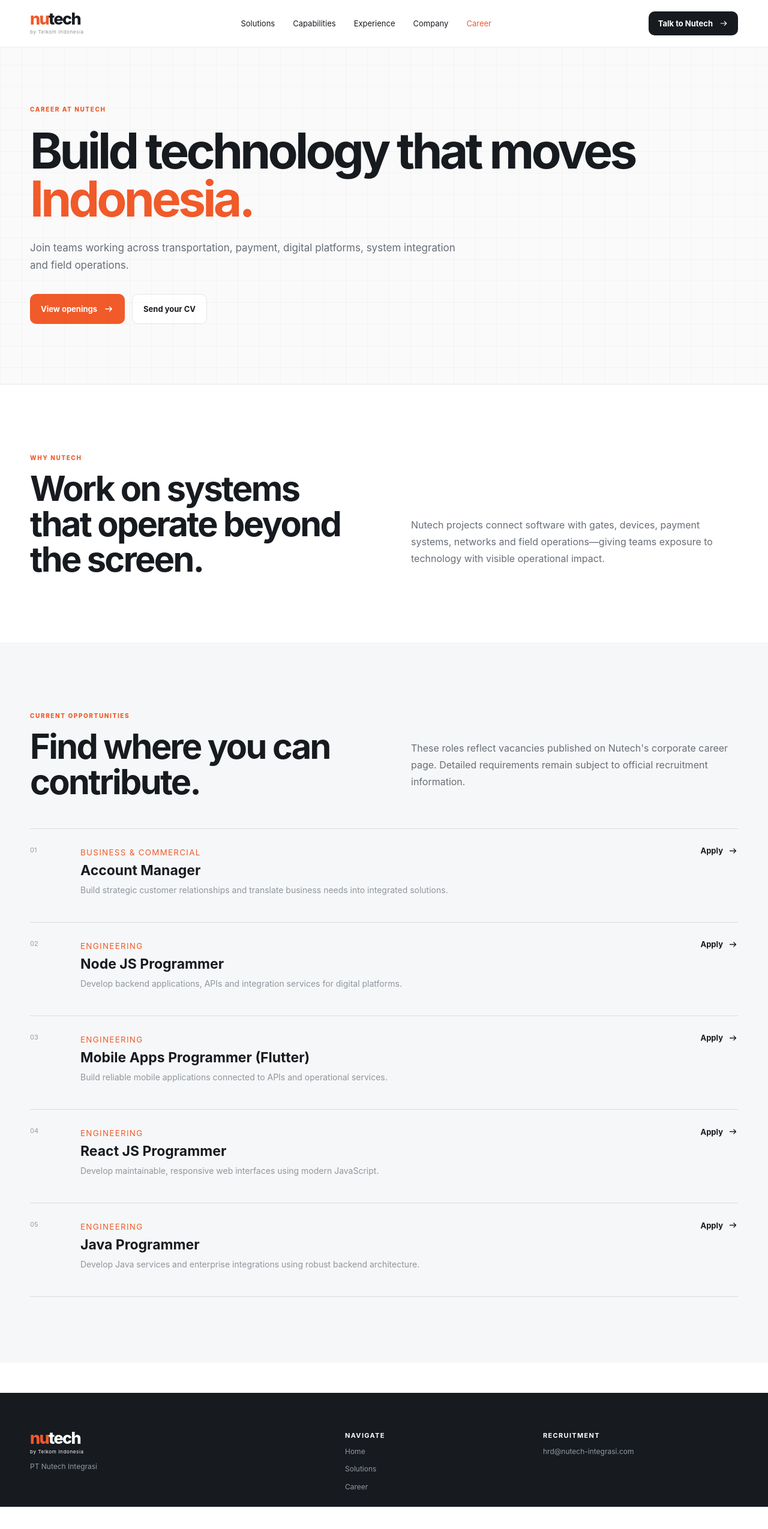
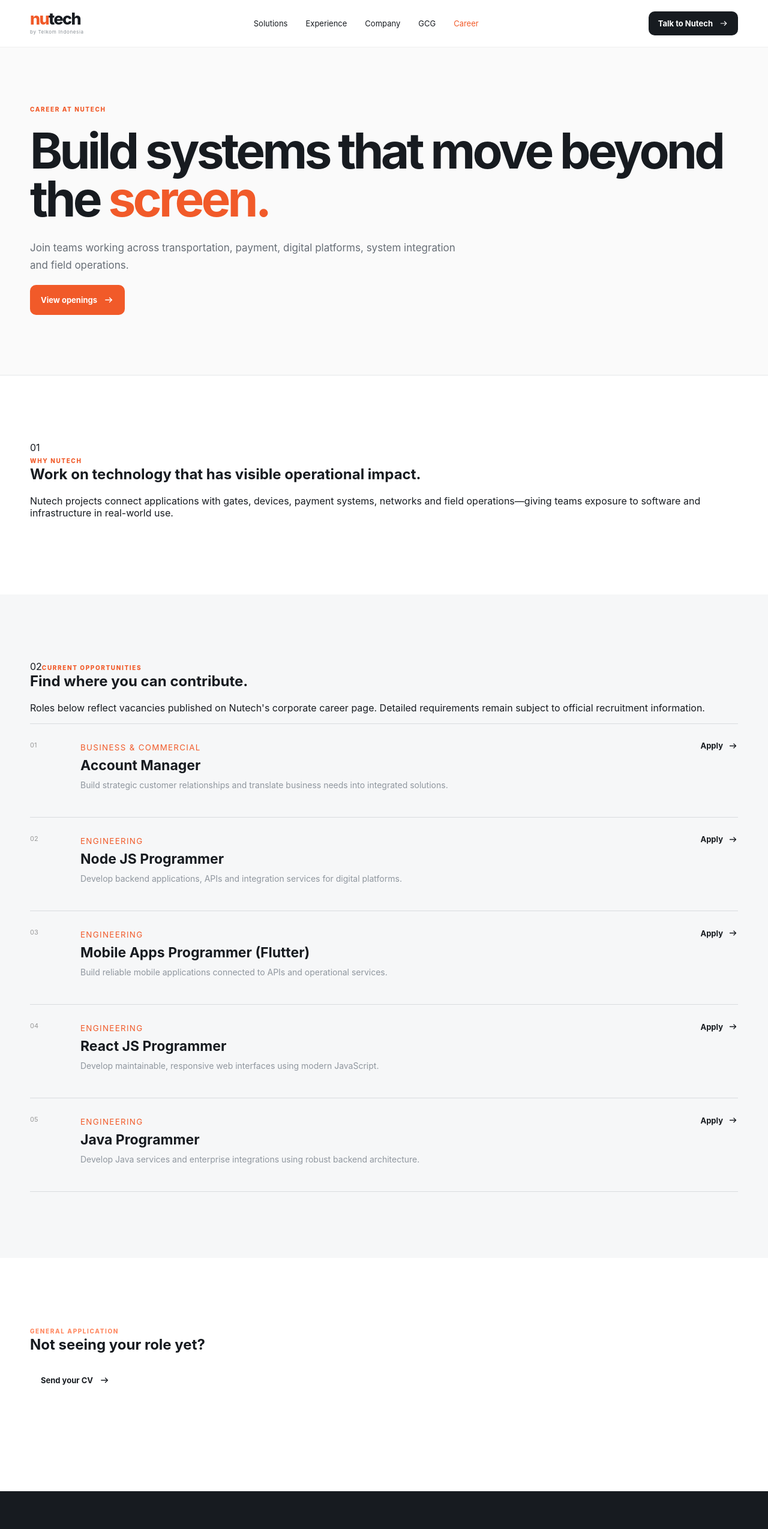
Before and after one commit to nabillazachra/nutech-revamp, a Next.js app: page /career in a window 1280 px wide. Shown: the top 2549 px of the page at 60% size. Before the commit the page ends 2512 px from the top, so only its background shows below. Built offline with nearby package versions, Linux system fonts and the light colour scheme.

Commit message:
feat: align career page with Hi-Fi design system

```diff
--- a/app/career/page.js
+++ b/app/career/page.js
@@ -1,4 +1,5 @@
-import Brand from '../../components/Brand';
+import SiteHeader from '../../components/SiteHeader';
+import SiteFooter from '../../components/SiteFooter';
 import { Icon } from '../../components/Icons';
 
 export const metadata = {
@@ -16,10 +17,48 @@ const openings = [
 
 export default function CareerPage(){
   return <main>
-    <header className="siteHeader"><div className="container navBar"><a href="/" aria-label="Nutech home"><Brand/></a><nav className="desktopNav" aria-label="Primary"><a href="/#solutions">Solutions</a><a href="/#capabilities">Capabilities</a><a href="/#experience">Experience</a><a href="/#company">Company</a><a className="active" href="/career">Career</a></nav><a className="navCta" href="mailto:info@nutech-integrasi.com">Talk to Nutech <Icon name="arrow" size={16}/></a></div></header>
-    <section className="careerHero"><div className="gridBg"/><div className="container"><span className="kicker">CAREER AT NUTECH</span><h1>Build technology that moves <em>Indonesia.</em></h1><p>Join teams working across transportation, payment, digital platforms, system integration and field operations.</p><div className="actions"><a className="btn primary" href="#openings">View openings <Icon name="arrow" size={18}/></a><a className="btn secondary" href="mailto:hrd@nutech-integrasi.com">Send your CV</a></div></div></section>
-    <section className="section"><div className="container twoCol"><div><span className="kicker">WHY NUTECH</span><h2>Work on systems that operate beyond the screen.</h2></div><p>Nutech projects connect software with gates, devices, payment systems, networks and field operations—giving teams exposure to technology with visible operational impact.</p></div></section>
-    <section className="section alt" id="openings"><div className="container"><div className="sectionHead"><div><span className="kicker">CURRENT OPPORTUNITIES</span><h2>Find where you can contribute.</h2></div><p>These roles reflect vacancies published on Nutech's corporate career page. Detailed requirements remain subject to official recruitment information.</p></div><div className="jobs">{openings.map(([title,area,summary],i)=><article key={title}><span>0{i+1}</span><div><small>{area}</small><h3>{title}</h3><p>{summary}</p></div><a href={`mailto:hrd@nutech-integrasi.com?subject=${encodeURIComponent(title+'_Application')}`}>Apply <Icon name="arrow" size={17}/></a></article>)}</div></div></section>
-    <footer><div className="container footerGrid"><div><Brand light/><p>PT Nutech Integrasi</p></div><div><strong>Navigate</strong><a href="/">Home</a><a href="/#solutions">Solutions</a><a href="/career">Career</a></div><div><strong>Recruitment</strong><a href="mailto:hrd@nutech-integrasi.com">hrd@nutech-integrasi.com</a></div></div></footer>
+    <SiteHeader active="career"/>
+    <section className="careerHero hifiCareerHero">
+      <div className="container careerHeroGrid">
+        <div>
+          <span className="kicker">CAREER AT NUTECH</span>
+          <h1>Build systems that move beyond the <em>screen.</em></h1>
+        </div>
+        <div>
+          <p>Join teams working across transportation, payment, digital platforms, system integration and field operations.</p>
+          <a className="btn primary" href="#openings">View openings <Icon name="arrow" size={18}/></a>
+        </div>
+      </div>
+    </section>
+    <section className="section editorialIntro">
+      <div className="container editorialIntroGrid">
+        <div className="sectionIndex">01</div>
+        <div><span className="kicker">WHY NUTECH</span><h2>Work on technology that has visible operational impact.</h2></div>
+        <p>Nutech projects connect applications with gates, devices, payment systems, networks and field operations—giving teams exposure to software and infrastructure in real-world use.</p>
+      </div>
+    </section>
+    <section className="section alt" id="openings">
+      <div className="container">
+        <div className="showcaseHead compactHead">
+          <div><span className="sectionIndex">02</span><span className="kicker">CURRENT OPPORTUNITIES</span></div>
+          <h2>Find where you can contribute.</h2>
+          <p>Roles below reflect vacancies published on Nutech's corporate career page. Detailed requirements remain subject to official recruitment information.</p>
+        </div>
+        <div className="jobs jobsEditorial">
+          {openings.map(([title,area,summary],i)=><article key={title}>
+            <span>0{i+1}</span>
+            <div><small>{area}</small><h3>{title}</h3><p>{summary}</p></div>
+            <a href={'mailto:hrd@nutech-integrasi.com?subject='+encodeURIComponent(title+'_Application')}>Apply <Icon name="arrow" size={17}/></a>
+          </article>)}
+        </div>
+      </div>
+    </section>
+    <section className="section careerContact">
+      <div className="container editorialBand">
+        <div><span className="kicker light">GENERAL APPLICATION</span><h2>Not seeing your role yet?</h2></div>
+        <a className="btn lightButton" href="mailto:hrd@nutech-integrasi.com">Send your CV <Icon name="arrow" size={18}/></a>
+      </div>
+    </section>
+    <SiteFooter/>
   </main>
 }
```
